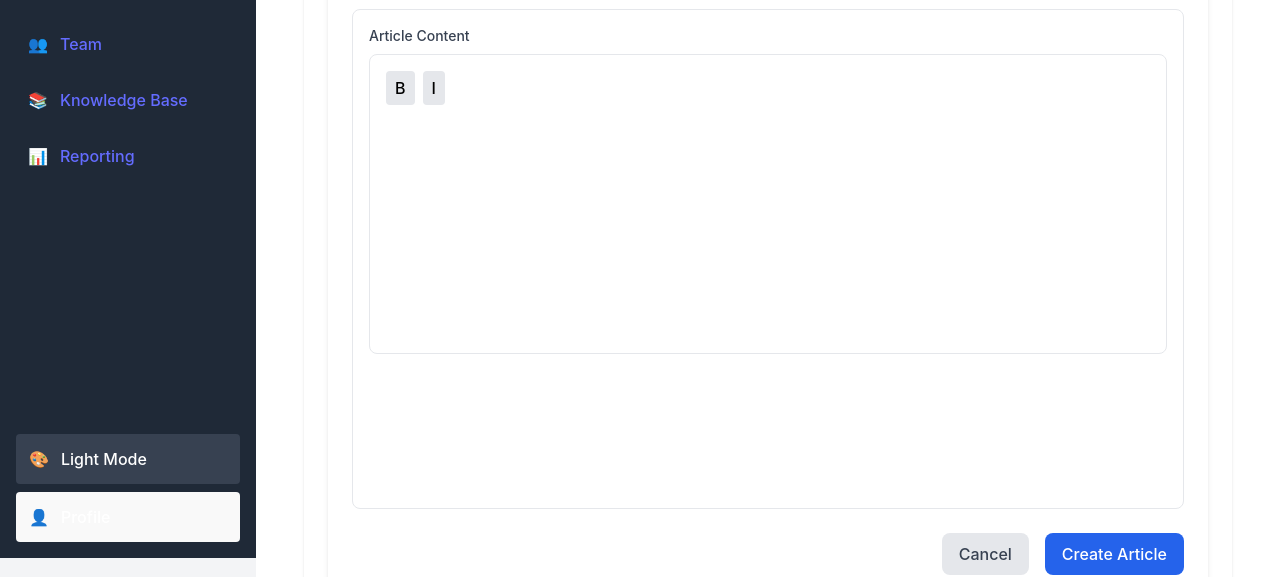
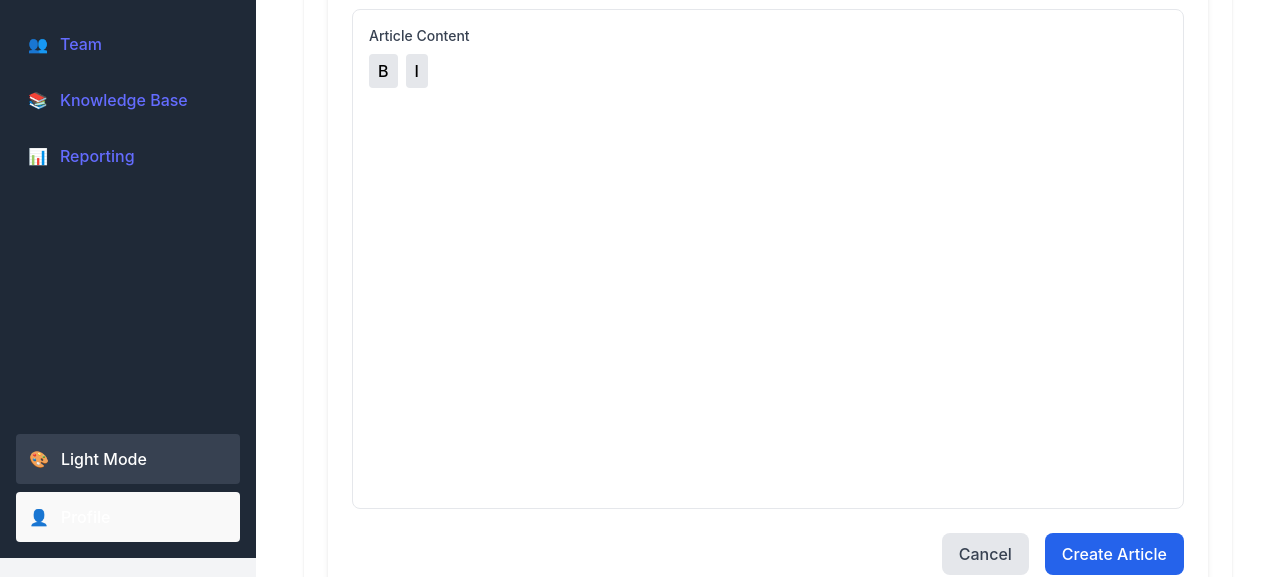
Before and after one commit to rt96-hub/project2-crm, a React (Vite) app in the folder frontend/: page /knowledge-base/new in a window 1280 px wide. Shown: the part 242-819 px from the top of the page. Built offline with nearby package versions, Linux system fonts and the light colour scheme; no server answers; the database is empty.

Commit message:
"fix" long article overflow

```diff
--- a/frontend/src/components/RichTextEditor.tsx
+++ b/frontend/src/components/RichTextEditor.tsx
@@ -21,8 +21,8 @@ export function RichTextEditor({
   }
 
   return (
-    <div className="border rounded-lg p-4 min-h-[300px]">
-      <div className="flex gap-2 mb-4">
+    <div className="flex flex-col h-full">
+      <div className="flex gap-2 mb-4 flex-shrink-0">
         <button
           type="button"
           onClick={() => editor.chain().focus().toggleBold().run()}
@@ -39,7 +39,9 @@ export function RichTextEditor({
         </button>
         {/* Add more format buttons as needed */}
       </div>
-      <EditorContent editor={editor} />
+      <div className="flex-grow overflow-y-auto">
+        <EditorContent editor={editor} className="h-full" />
+      </div>
     </div>
   )
 }
```
